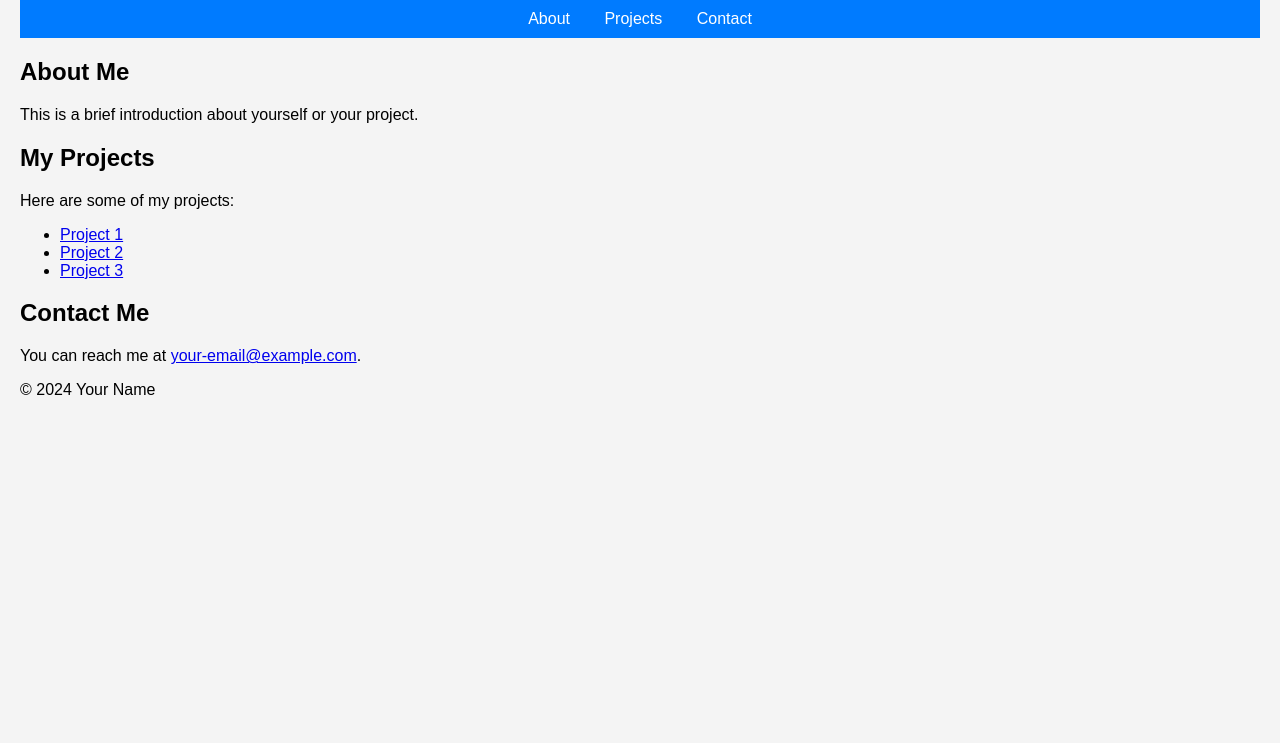
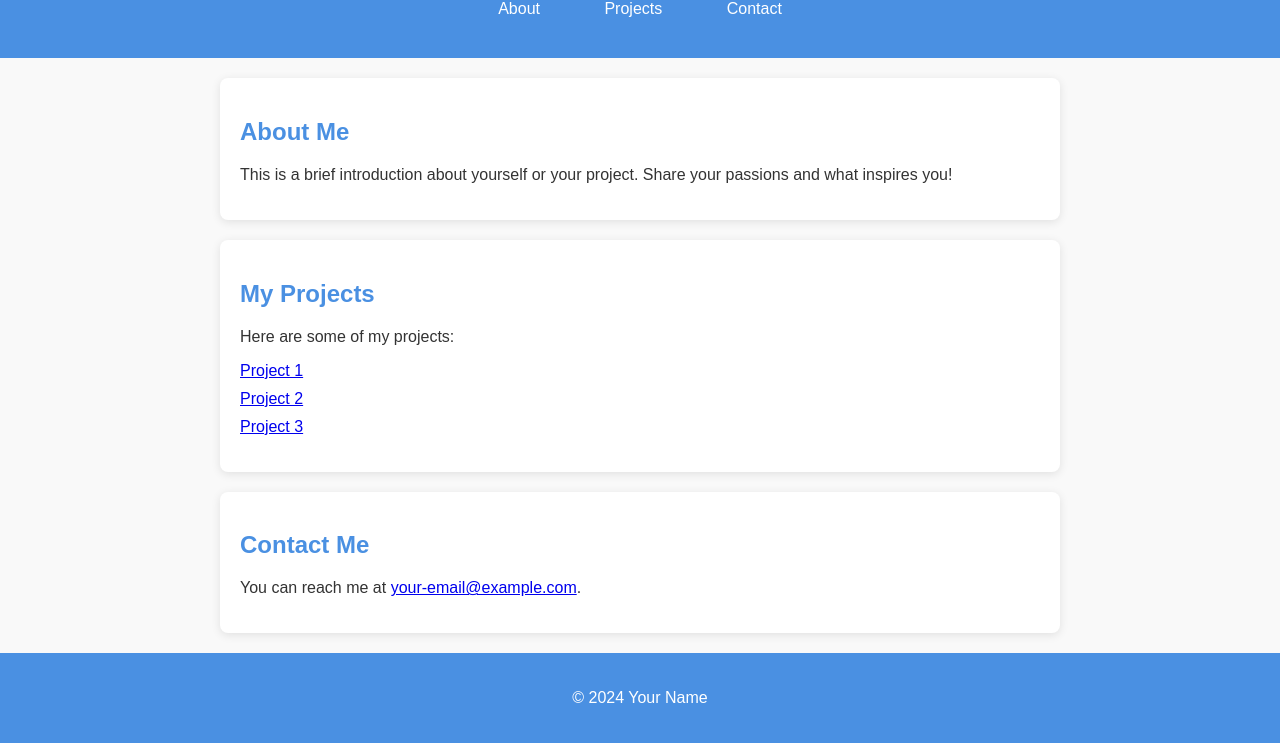
Before and after one commit to Blaze326/Testing, a plain HTML site: page index.html in a window 1280 px wide. Shown: the part 100-843 px from the top of the page. Before the commit the page ends 800 px from the top, so only its background shows below. Drawn offline with Linux system fonts and the light colour scheme.

Commit message:
Update index.html

```diff
--- a/index.html
+++ b/index.html
@@ -4,24 +4,70 @@
     <meta charset="UTF-8">
     <meta name="viewport" content="width=device-width, initial-scale=1.0">
     <title>My GitHub Page</title>
-    <link rel="stylesheet" href="styles.css"> <!-- Link to a CSS file if you have one -->
+    <link rel="stylesheet" href="styles.css">
     <style>
         body {
-            font-family: Arial, sans-serif;
+            font-family: 'Arial', sans-serif;
             margin: 0;
-            padding: 20px;
-            background-color: #f4f4f4;
+            padding: 0;
+            background-color: #f9f9f9;
+            color: #333;
         }
+
         header {
-            background: #007bff;
+            background: #4A90E2;
             color: white;
-            padding: 10px 0;
+            padding: 20px 0;
             text-align: center;
         }
+
+        nav {
+            margin: 20px 0;
+        }
+
         nav a {
             margin: 0 15px;
             color: white;
             text-decoration: none;
+            padding: 10px 15px;
+            border-radius: 5px;
+            transition: background 0.3s;
+        }
+
+        nav a:hover {
+            background: #357ABD;
+        }
+
+        section {
+            max-width: 800px;
+            margin: 20px auto;
+            padding: 20px;
+            background: white;
+            border-radius: 8px;
+            box-shadow: 0 2px 10px rgba(0, 0, 0, 0.1);
+        }
+
+        h2 {
+            color: #4A90E2;
+        }
+
+        ul {
+            list-style: none;
+            padding: 0;
+        }
+
+        ul li {
+            margin: 10px 0;
+        }
+
+        footer {
+            text-align: center;
+            padding: 20px 0;
+            background: #4A90E2;
+            color: white;
+            position: relative;
+            bottom: 0;
+            width: 100%;
         }
     </style>
 </head>
@@ -37,16 +83,16 @@
 
     <section id="about">
         <h2>About Me</h2>
-        <p>This is a brief introduction about yourself or your project.</p>
+        <p>This is a brief introduction about yourself or your project. Share your passions and what inspires you!</p>
     </section>
 
     <section id="projects">
         <h2>My Projects</h2>
         <p>Here are some of my projects:</p>
         <ul>
-            <li><a href="https://github.com/yourusername/project1">Project 1</a></li>
-            <li><a href="https://github.com/yourusername/project2">Project 2</a></li>
-            <li><a href="https://github.com/yourusername/project3">Project 3</a></li>
+            <li><a href="https://github.com/yourusername/project1" target="_blank">Project 1</a></li>
+            <li><a href="https://github.com/yourusername/project2" target="_blank">Project 2</a></li>
+            <li><a href="https://github.com/yourusername/project3" target="_blank">Project 3</a></li>
         </ul>
     </section>
 
```
